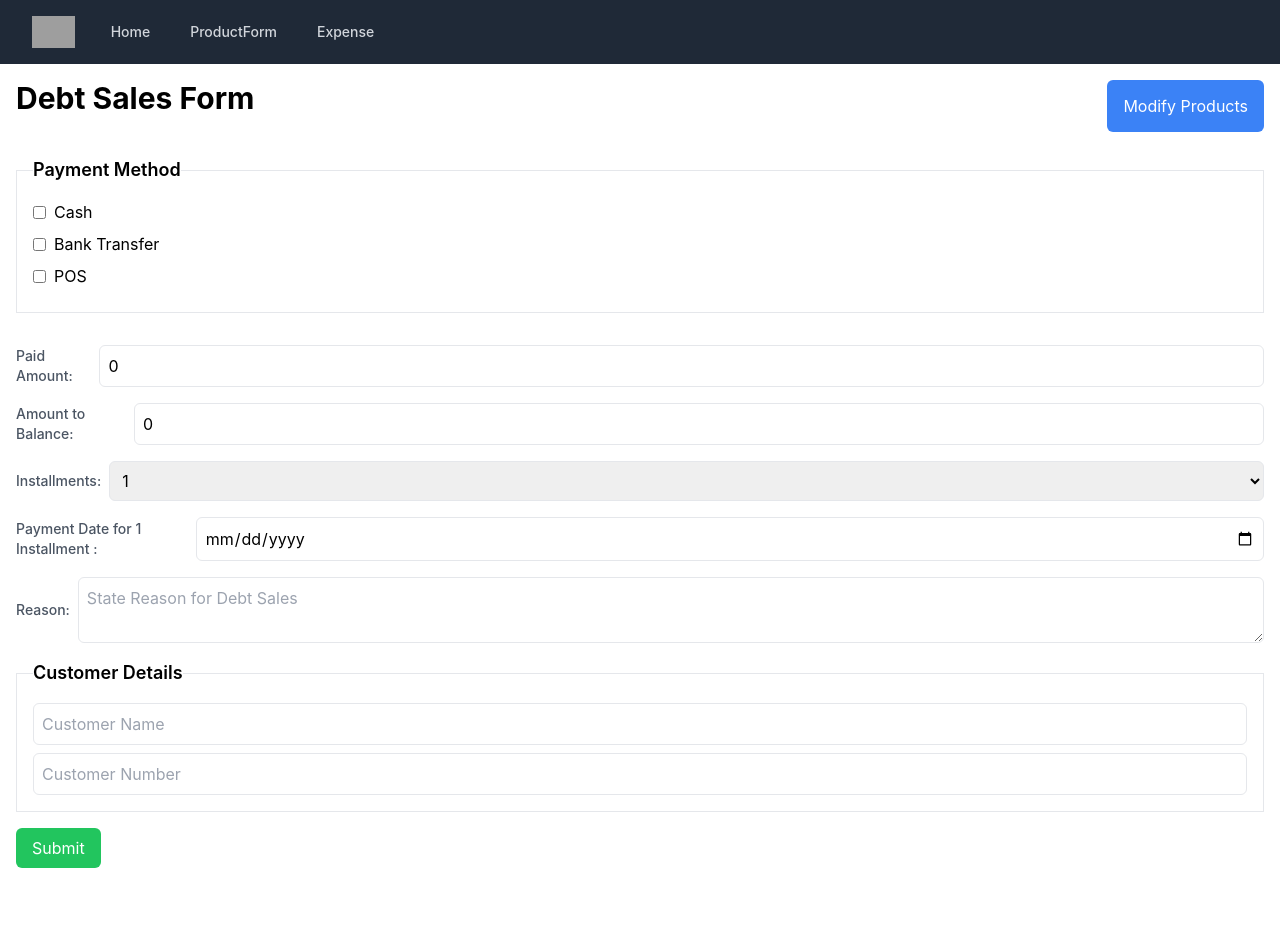
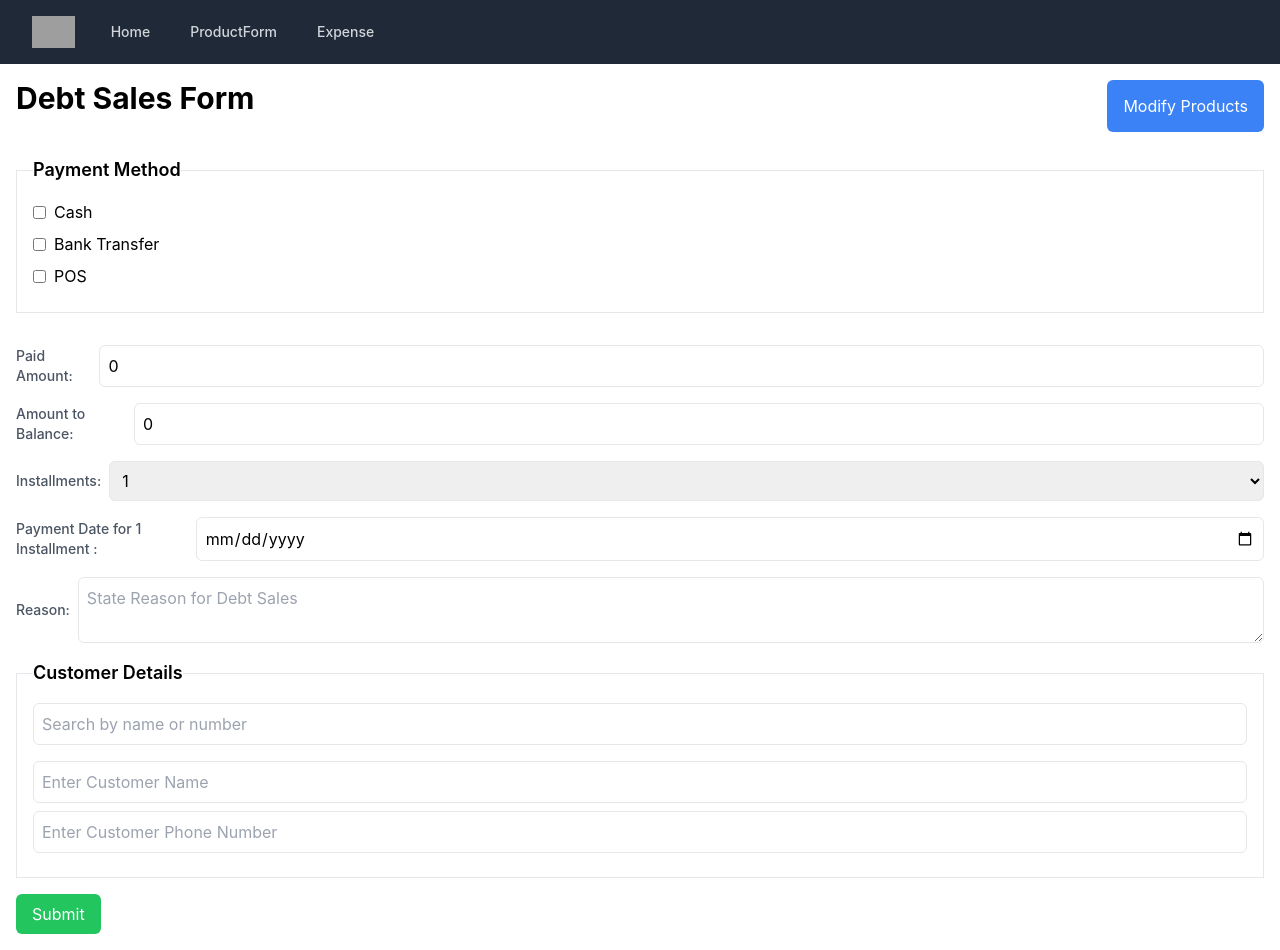
Before and after one commit to abiolatom/Eddietom, a React (Create React App) app: page /debtsales in a window 1280 px wide. Before the commit the page ends 884 px from the top, so only its background shows below. Built offline with nearby package versions, Linux system fonts and the light colour scheme; grey boxes are pictures that could not be loaded.

Commit message:
CustomerDetails Almost Done

```diff
--- a/src/components/AddProduct.js
+++ b/src/components/AddProduct.js
@@ -179,6 +179,13 @@ const AddProduct = () => {
     setSelectedProducts(updateDelProduct);
   };
 
+  const handleClick = () => {
+    if (selectedProducts.length === 0) {
+      alert("Please add at least one Product");
+    } else {
+      navigate("/payments");
+    }
+  };
   return (
     <div className="container mx-auto p-4">
       <form
@@ -307,8 +314,7 @@ const AddProduct = () => {
 
       <button
         className="bg-blue-500 mt-2 text-white px-4 py-2 rounded-md hover:bg-blue-600"
-        onClick={() => navigate("/payments")}
-        disabled={selectedProducts.length === 0}
+        onClick={handleClick}
       >
         Continue to Payment
       </button>
--- a/src/components/CustomerForm.js
+++ b/src/components/CustomerForm.js
@@ -1,18 +1,48 @@
-import React, { useState } from "react";
+import React, { useState, useContext } from "react";
+import { ProductContext } from "./ProductContext";
 
-const CustomerForm = () => {
-  const [customerDetails, setCustomerDetails] = useState({
-    customerName: "",
-    customerNumber: "",
-    customerAddress: "",
-    customerCity: "",
-    customerCategory: "",
-  });
+const CustomerNameAndNumber = () => {
+  const { customerDetails, handleCustomerDetailsChange } =
+    useContext(ProductContext);
+
+  return (
+    <div>
+      <div className="mb-2">
+        <input
+          type="text"
+          id="customerName"
+          name="customerName"
+          value={customerDetails.customerName}
+          onChange={handleCustomerDetailsChange}
+          placeholder="Enter Customer Name"
+          className="w-full p-2 border rounded-md"
+        />
+      </div>
+      <div className="mb-2">
+        <input
+          placeholder="Enter Customer Phone Number"
+          className="w-full p-2 border rounded-md"
+          type="tel"
+          id="customerNumber"
+          name="customerNumber"
+          value={customerDetails.customerNumber}
+          onChange={handleCustomerDetailsChange}
+        />
+        {isNaN(customerDetails.customerNumber) && (
+          <p className="text-red-500">Please enter a valid numeric value.</p>
+        )}
+      </div>
+    </div>
+  );
+};
+
+const CustomerSearch = () => {
+  const { setCustomerDetails } = useContext(ProductContext);
   const [matches, setMatches] = useState([]);
   const [searchQuery, setSearchQuery] = useState("");
+
   const handleSearchInputChange = (e) => {
     setSearchQuery(e.target.value);
-    // Trigger search function to fetch matches
     fetchCustomerMatches(searchQuery);
   };
   const fetchCustomerMatches = async (query) => {
@@ -21,7 +51,6 @@ const CustomerForm = () => {
         `http://localhost:3001/customerdata?searchQuery=${query}`
       );
       const matches = await response.json();
-      // Update state with matches
       setMatches(matches);
     } catch (error) {
       console.error("Error fetching matches:", error);
@@ -30,26 +59,35 @@ const CustomerForm = () => {
 
   const handleMatchSelection = (match) => {
     setCustomerDetails(match);
-    // Clear search query and matches
     setSearchQuery("");
     setMatches([]);
   };
-  const handleCustomerDetailsChange = (e) => {
-    const { name, value } = e.target;
-    let newValue = value;
 
-    if (name === "customerNumber") {
-      newValue = value.replace(/[^0-9]/g, "");
+  return (
+    <div className="mb-4">
+      <input
+        type="text"
+        id="customerSearch"
+        name="customerSearch"
+        placeholder="Search by name or number"
+        className="w-full p-2 border rounded-md"
+        onChange={handleSearchInputChange}
+      />
+      <ul className="list-group">
+        {matches.map((match) => (
+          <li key={match.id} className="list-group-item">
+            {match.customerName} - {match.customerNumber}
+            <button onClick={() => handleMatchSelection(match)}>Select</button>
+          </li>
+        ))}
+      </ul>
+    </div>
+  );
+};
 
-      newValue = newValue.slice(0, 11);
-    }
-
-    setCustomerDetails((prevData) => ({
-      ...prevData,
-      [name]: newValue,
-    }));
-  };
-
+const CustomerForm = () => {
+  const { customerDetails, handleCustomerDetailsChange } =
+    useContext(ProductContext);
   const checkForDuplicateCustomer = async () => {
     try {
       const response = await fetch(
@@ -98,57 +136,11 @@ const CustomerForm = () => {
 
   return (
     <div className="container mx-auto p-4">
-      <div className="mb-4">
-        <input
-          type="text"
-          id="customerSearch"
-          name="customerSearch"
-          placeholder="Search by name or number"
-          className="w-full p-2 border rounded-md"
-          onChange={handleSearchInputChange}
-        />
-        <ul className="list-group">
-          {matches.map((match) => (
-            <li key={match.id} className="list-group-item">
-              {match.customerName} - {match.customerNumber}
-              <button onClick={() => handleMatchSelection(match)}>
-                Select
-              </button>
-            </li>
-          ))}
-        </ul>
-      </div>
-
+      <CustomerSearch />
       <form onSubmit={handleSubmit}>
         <fieldset className="border p-4 mb-4">
           <legend className="text-lg font-semibold">Customer Details</legend>
-          <div className="mb-2">
-            <input
-              type="text"
-              id="customerName"
-              name="customerName"
-              value={customerDetails.customerName}
-              onChange={handleCustomerDetailsChange}
-              placeholder="Enter Customer Name"
-              className="w-full p-2 border rounded-md"
-            />
-          </div>
-          <div className="mb-2">
-            <input
-              placeholder="Enter Customer Phone Number"
-              className="w-full p-2 border rounded-md"
-              type="tel"
-              id="customerNumber"
-              name="customerNumber"
-              value={customerDetails.customerNumber}
-              onChange={handleCustomerDetailsChange}
-            />
-            {isNaN(customerDetails.customerNumber) && (
-              <p className="text-red-500">
-                Please enter a valid numeric value.
-              </p>
-            )}
-          </div>
+          <CustomerNameAndNumber />
           <div className="mb-2">
             <input
               placeholder="Enter Customer Address"
@@ -167,7 +159,7 @@ const CustomerForm = () => {
               className="w-full p-2 border rounded-md"
               type="text"
               id="customerCity"
-              name="customercity"
+              name="customerCity"
               value={customerDetails.customercity}
               onChange={handleCustomerDetailsChange}
             />
@@ -194,5 +186,5 @@ const CustomerForm = () => {
     </div>
   );
 };
-
+export { CustomerSearch, CustomerNameAndNumber };
 export default CustomerForm;
--- a/src/components/DebtSales.js
+++ b/src/components/DebtSales.js
@@ -1,6 +1,7 @@
 import { ProductContext } from "./ProductContext";
 import React, { useContext, useState, useEffect } from "react";
 import { useNavigate } from "react-router-dom";
+import { CustomerSearch, CustomerNameAndNumber } from "./CustomerForm";
 const DebtSales = () => {
   const [debtSalesData, setDebtSalesData] = useState({});
   const [submissionSuccess, setSubmissionSuccess] = useState(false);
@@ -15,7 +16,6 @@ const DebtSales = () => {
     resetForm,
     amounts,
     paymentOptions,
-    handleCustomerDetailsChange,
   } = useContext(ProductContext);
   const [installmentAmounts, setInstallmentAmounts] = useState(
     Array.from({ length: 3 }, () => 0)
@@ -70,7 +70,6 @@ const DebtSales = () => {
       return;
     }
 
-    // Add validation for bankPayment
     const bankPaymentOption = paymentOptions.find(
       (option) => option.paymentOption === "bankPayment"
     );
@@ -266,34 +265,10 @@ const DebtSales = () => {
           </div>
 
           <fieldset className="border p-4 mb-4">
+            <CustomerSearch />
             <legend className="text-lg font-semibold">Customer Details</legend>
-            <div className="mb-2">
-              <input
-                type="text"
-                id="customerName"
-                name="customerName"
-                value={customerDetails.customerName}
-                onChange={handleCustomerDetailsChange}
-                placeholder="Customer Name"
-                className="w-full p-2 border rounded-md"
-              />
-            </div>
-            <div>
-              <input
-                placeholder="Customer Number"
-                className="w-full p-2 border rounded-md"
-                type="tel"
-                id="customerNumber"
-                name="customerNumber"
-                value={customerDetails.customerNumber}
-                onChange={handleCustomerDetailsChange}
-              />
-              {isNaN(customerDetails.customerNumber) && (
-                <p className="text-red-500">
-                  Please enter a valid numeric value.
-                </p>
-              )}
-            </div>
+
+            <CustomerNameAndNumber />
           </fieldset>
           <button
             className="bg-green-500 text-white px-4 py-2 rounded-md hover:bg-green-600"
--- a/src/components/Payments.js
+++ b/src/components/Payments.js
@@ -1,7 +1,7 @@
 import React, { useContext, useState, useEffect } from "react";
 import { ProductContext } from "./ProductContext";
 import { useNavigate } from "react-router-dom";
-
+import { CustomerSearch, CustomerNameAndNumber } from "./CustomerForm";
 const Payments = () => {
   const [redirectPath, setRedirectPath] = useState("");
   const navigate = useNavigate();
@@ -19,7 +19,6 @@ const Payments = () => {
     selectedProducts,
     calculateTotalPrice,
     customerDetails,
-    handleCustomerDetailsChange,
     amounts,
     resetForm,
   } = useContext(ProductContext);
@@ -96,13 +95,14 @@ const Payments = () => {
       return;
     }
 
-    // Add validation for bankPayment
     const bankPaymentOption = paymentOptions.find(
       (option) => option.paymentOption === "bankPayment"
     );
 
     if (
-    selectedOptions.some((o) => o.value === bankPaymentOption.paymentOption) &&
+      selectedOptions.some(
+        (o) => o.value === bankPaymentOption.paymentOption
+      ) &&
       !amounts[bankPaymentOption.paymentOption]?.bankName
     ) {
       window.alert("Please select a bank for bank transfer.");
@@ -137,7 +137,7 @@ const Payments = () => {
     const newSaleData = {
       selectedProducts: selectedProductsData,
       customerDetails: {
-        ...customerDetails,
+        customerName: customerDetails.customerName,
         customerNumber: parseFloat(customerDetails.customerNumber),
       },
       amounts: amountsForBackend,
@@ -209,34 +209,8 @@ const Payments = () => {
       {optionsRender()}
       <p className="mb-2">{paymentComparison()}</p>
       <br />
-      <fieldset className="border p-4 mb-4">
-        <legend className="text-lg font-semibold">Customer Details</legend>
-        <div className="mb-2">
-          <input
-            type="text"
-            id="customerName"
-            name="customerName"
-            value={customerDetails.customerName}
-            onChange={handleCustomerDetailsChange}
-            placeholder="Customer Name"
-            className="w-full p-2 border rounded-md"
-          />
-        </div>
-        <div>
-          <input
-            placeholder="Customer Number"
-            className="w-full p-2 border rounded-md"
-            type="tel"
-            id="customerNumber"
-            name="customerNumber"
-            value={customerDetails.customerNumber}
-            onChange={handleCustomerDetailsChange}
-          />
-          {isNaN(customerDetails.customerNumber) && (
-            <p className="text-red-500">Please enter a valid numeric value.</p>
-          )}
-        </div>
-      </fieldset>
+      <CustomerSearch />
+      <CustomerNameAndNumber />
       <br />
       <button
         className="w-full bg-green-500 text-white px-4 py-2 rounded-md hover:bg-green-600"
```
Also changed, not shown: src/components/ProductContext.js (+4 -3 lines). Lines whose indentation alone changed are shown as unchanged.
